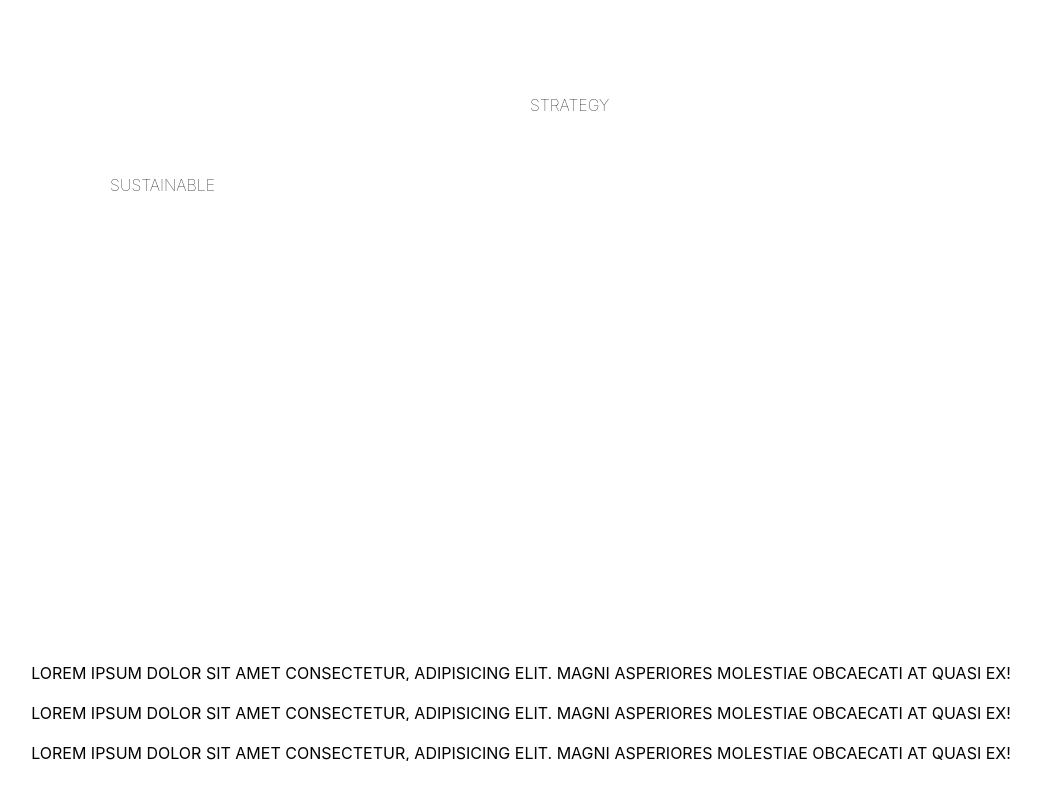
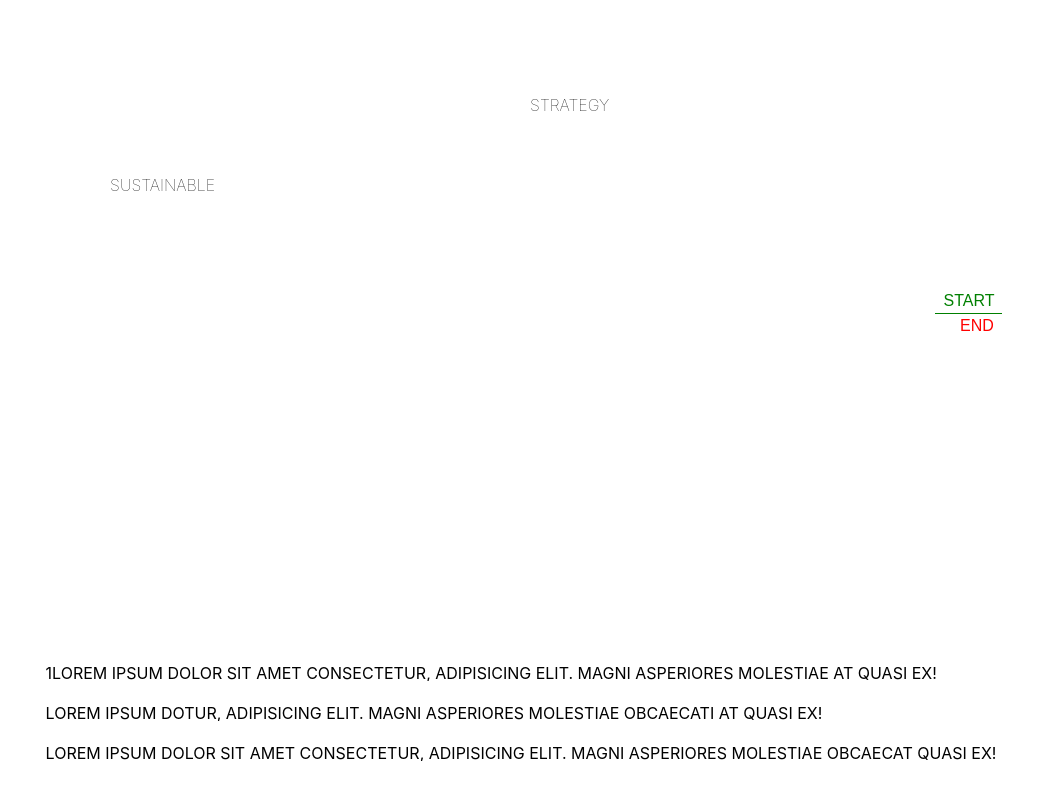
Before and after one commit to ccadran/tekture, a Nuxt app: page / in a window 1280 px wide. Shown: the part 487-1286 px from the top of the page, without its empty margins (119-1160 px from the left). Built offline with nearby package versions, Linux system fonts and the light colour scheme.

Commit message:
feat(manifest): play and reverse animation

```diff
--- a/components/home/Manifest.vue
+++ b/components/home/Manifest.vue
@@ -1,5 +1,8 @@
 <script lang="ts" setup>
 import gsap from 'gsap'
+import ScrollTrigger from 'gsap/ScrollTrigger'
+
+gsap.registerPlugin(ScrollTrigger)
 const manifestContent1 = ref<HTMLElement | null>(null)
 const manifestContent2 = ref<HTMLElement | null>(null)
 let sentences1
@@ -8,11 +11,21 @@ let sentences2
 onMounted(() => {
   sentences1 = manifestContent1.value!.querySelectorAll('.sentence .inner')
   sentences2 = manifestContent2.value!.querySelectorAll('.sentence .inner')
-
+  gsap.set(sentences2, { y: 20, opacity: 0 })
   console.log(sentences1)
 
-  const manifestTl = gsap.timeline()
-  manifestTl.set(sentences2, { y: 20 }).to(sentences1, { y: -20, stagger: 0.2 }).to(sentences2, { y: 0, stagger: 0.2 }, 0)
+  const manifestTl = gsap.timeline({
+    paused: true,
+    scrollTrigger: {
+      trigger: '.manifest',
+      start: 'top -=250vh',
+      end: 'top -=250vh',
+      toggleActions: 'play none reverse none',
+      markers: true,
+    },
+  })
+
+  manifestTl.to(sentences1, { y: -20, opacity: 0 }).to(sentences2, { y: 0, opacity: 1 }, 0)
 })
 </script>
 
@@ -21,24 +34,24 @@ onMounted(() => {
     <div class="manifest-container">
       <div class="manifest-content" ref="manifestContent1">
         <div class="sentence">
-          <p class="inner">Lorem ipsum dolor sit amet consectetur, adipisicing elit. Magni asperiores molestiae obcaecati at quasi ex!</p>
+          <p class="inner">1Lorem ipsum dolor sit amet consectetur, adipisicing elit. Magni asperiores molestiae at quasi ex!</p>
         </div>
         <div class="sentence">
-          <p class="inner">Lorem ipsum dolor sit amet consectetur, adipisicing elit. Magni asperiores molestiae obcaecati at quasi ex!</p>
+          <p class="inner">Lorem ipsum dotur, adipisicing elit. Magni asperiores molestiae obcaecati at quasi ex!</p>
         </div>
         <div class="sentence">
-          <p class="inner">Lorem ipsum dolor sit amet consectetur, adipisicing elit. Magni asperiores molestiae obcaecati at quasi ex!</p>
+          <p class="inner">Lorem ipsum dolor sit amet consectetur, adipisicing elit. Magni asperiores molestiae obcaecat quasi ex!</p>
         </div>
       </div>
       <div class="manifest-content" ref="manifestContent2">
         <div class="sentence">
-          <p class="inner">Lorem ipsum dolor sit amet consectetur, adipisicing elit. Magni asperiores molestiae obcaecati at quasi ex!</p>
+          <p class="inner">Lorem ipsum sit amet consectetur, adipisicing elit. Magni asperiores molestiae obcaecati at quasi ex!</p>
         </div>
         <div class="sentence">
-          <p class="inner">Lorem ipsum dolor sit amet consectetur, adipisicing elit. Magni asperiores molestiae obcaecati at quasi ex!</p>
+          <p class="inner">Lorem ipsum dolor sit amet consectetur, adipisicing elit. Magni asperiores molestiae obcaecati quasi ex!</p>
         </div>
         <div class="sentence">
-          <p class="inner">Lorem ipsum dolor sit amet consectetur, adipisicing elit. Magni asperiores molestiae obcaecati at quasi ex!</p>
+          <p class="inner">Lorem ipsum dolor , adipisicing elit. Magni asperiores molestiae obcaecati at quasi ex!</p>
         </div>
       </div>
     </div>
```
